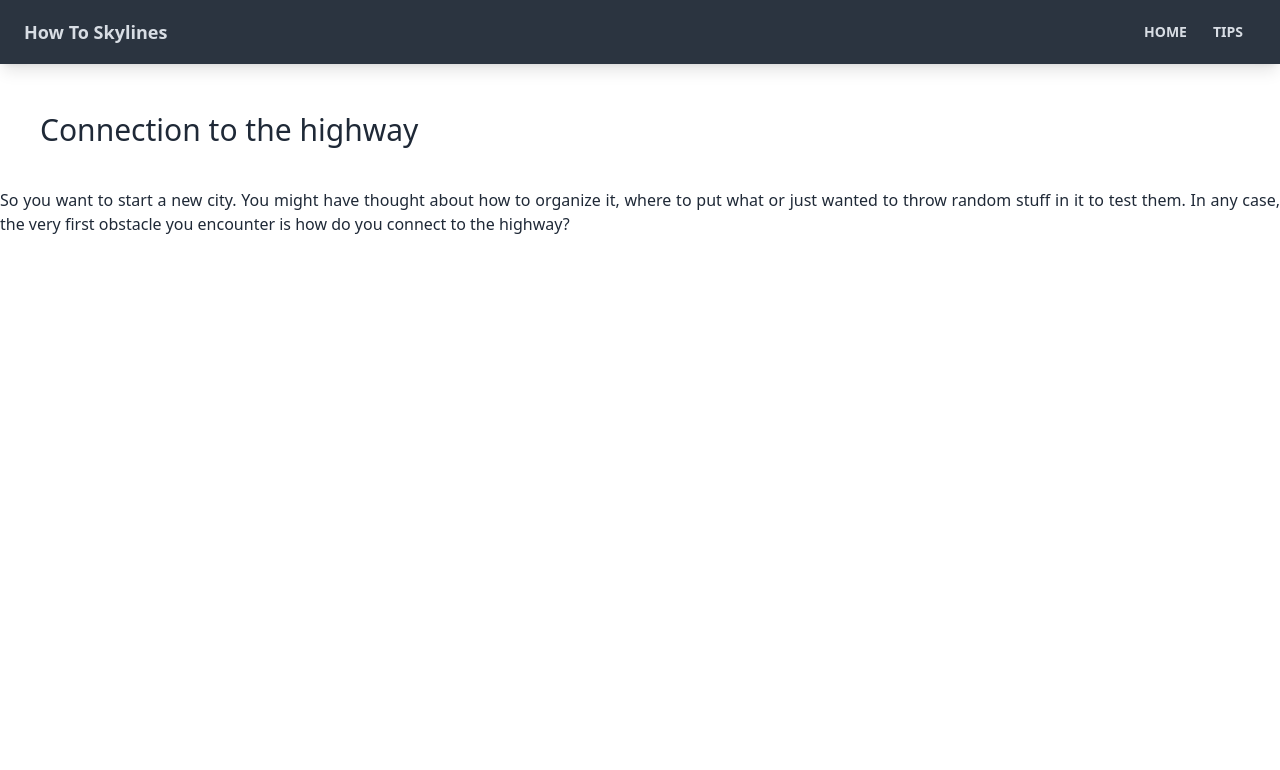
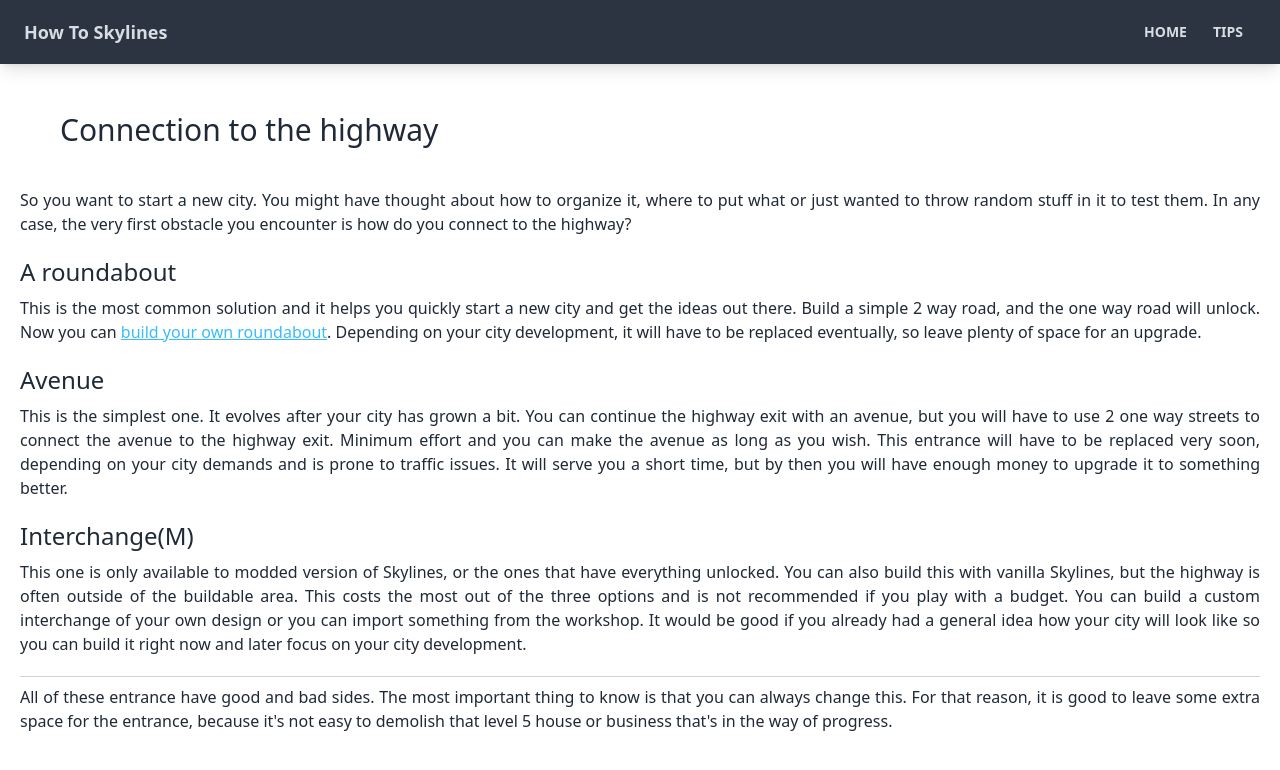
Before and after one commit to Vlad-404/howtoskylines, a React (Create React App) app: page /tips/cityentry in a window 1280 px wide. Shown: the top 770 px of the page. Built offline with nearby package versions, Linux system fonts and the light colour scheme.

Commit message:
Add content to Cityentry component

```diff
--- a/src/components/tips/Cityentry.jsx
+++ b/src/components/tips/Cityentry.jsx
@@ -1,9 +1,27 @@
 function Cityentry() {
     return(
-        <div>
+        <div className="px-5">
             <h1 className="px-10 mb-10 text-3xl">Connection to the highway</h1>
             <p class="text-justify">
                 So you want to start a new city. You might have thought about how to organize it, where to put what or just wanted to throw random stuff in it to test them. In any case, the very first obstacle you encounter is how do you connect to the highway?
+            </p>
+            <h2 className="mt-5 mb-2 text-2xl">A roundabout</h2>
+            <p class="text-justify">
+                This is the most common solution and it helps you quickly start a new city and get the ideas out there. Build a simple 2 way road, and the one way road will unlock. Now you can <a href="#" className="text-sky-400 underline">build your own roundabout</a>. Depending on your city development, it will have to be replaced eventually, so leave plenty of space for an upgrade.
+            </p>
+
+            <h2 className="mt-5 mb-2 text-2xl">Avenue</h2>
+            <p class="text-justify">
+                This is the simplest one. It evolves after your city has grown a bit. You can continue the highway exit with an avenue, but you will have to use 2 one way streets to connect the avenue to the highway exit. Minimum effort and you can make the avenue as long as you wish. This entrance will have to be replaced very soon, depending on your city demands and is prone to traffic issues. It will serve you a short time, but by then you will have enough money to upgrade it to something better.
+            </p>
+
+            <h2 class="mt-5 mb-2 text-2xl">Interchange(M)</h2>
+            <p class="text-justify">
+                This one is only available to modded version of Skylines, or the ones that have everything unlocked. You can also build this with vanilla Skylines, but the highway is often outside of the buildable area. This costs the most out of the three options and is not recommended if you play with a budget. You can build a custom interchange of your own design or you can import something from the workshop. It would be good if you already had a general idea how your city will look like so you can build it right now and later focus on your city development.
+            </p>
+
+            <p className="text-justify border-t border-slate-300 mt-5 pt-2">
+                All of these entrance have good and bad sides. The most important thing to know is that you can always change this. For that reason, it is good to leave some extra space for the entrance, because it's not easy to demolish that level 5 house or business that's in the way of progress.
             </p>
         </div>
     )
```
